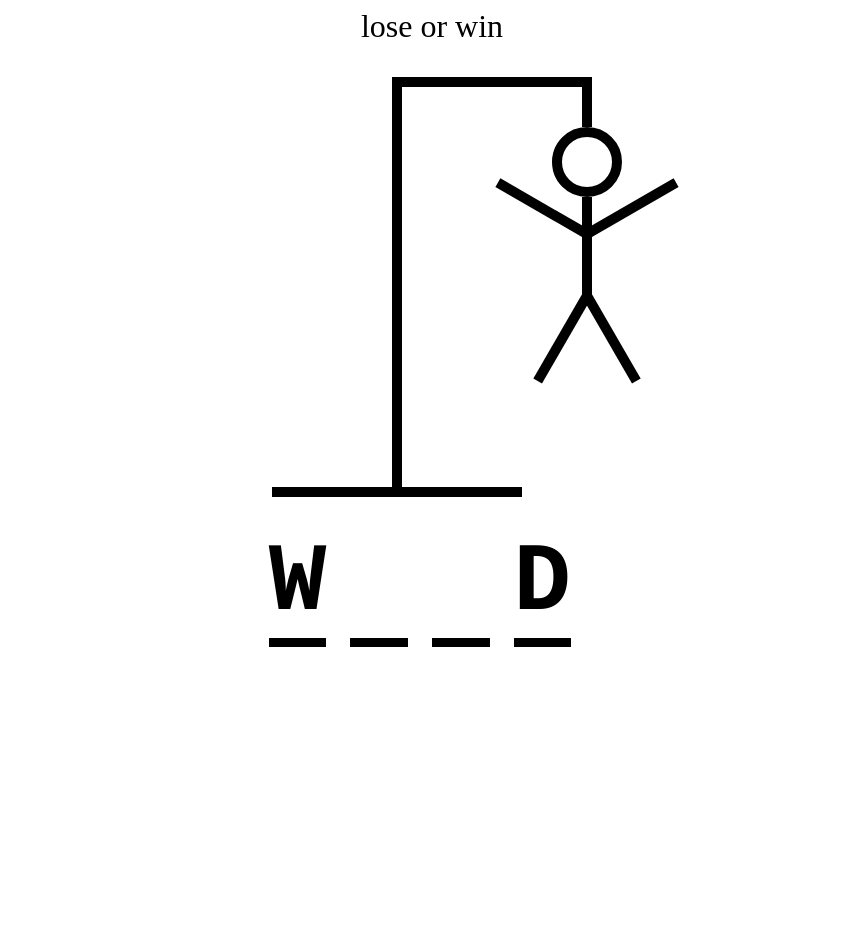
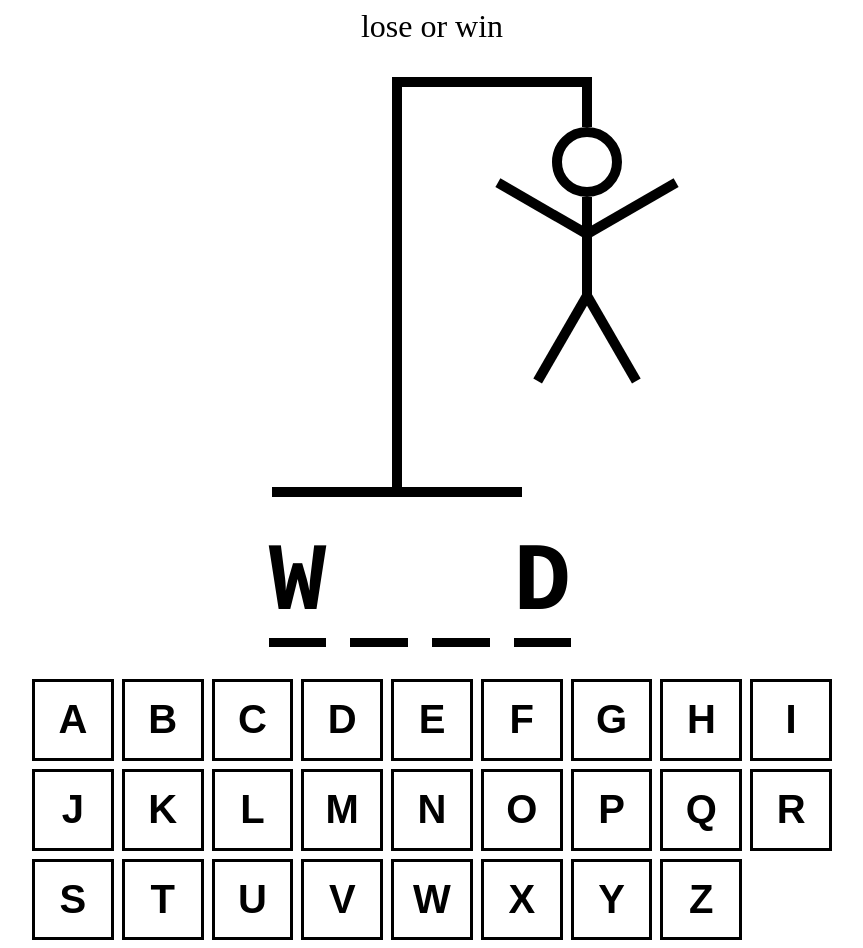
Before and after one commit to Ech0ke/hangmanTS, a React (Vite) app: page / in a window 1280 px wide. Shown: the whole page, without its empty margins (208-1071 px from the left). Before the commit the page ends 800 px from the top, so only its background shows below. Built offline with nearby package versions, Linux system fonts and the light colour scheme.

Commit message:
Created keyboard component and its layout

```diff
--- a/src/App.tsx
+++ b/src/App.tsx
@@ -1,8 +1,9 @@
 import { useState } from "react";
-import words from "./data/wordList.json";
+import words from "./data/WordList.json";
 import "./styles/AppStyle.css";
 import HangmanDrawing from "./HangmanDrawing";
 import HangmanWord from "./HangmanWord";
+import Keyboard from "./Keyboard";
 
 function App() {
   const [wordToGuess, setWordToGuess] = useState(() => {
@@ -16,6 +17,7 @@ function App() {
       <div className="app-text-info">lose or win</div>
       <HangmanDrawing />
       <HangmanWord />
+      <Keyboard />
     </div>
   );
 }
--- /dev/null
+++ b/src/Keyboard.tsx
@@ -0,0 +1,18 @@
+import "./styles/KeyboardStyle.css";
+import KEYS from "./data/Keys.json";
+
+function Keyboard() {
+  return (
+    <div className="keyboard-wrapper">
+      {KEYS.map((key) => {
+        return (
+          <button className="keyboard-button" key={key}>
+            {key}
+          </button>
+        );
+      })}
+    </div>
+  );
+}
+
+export default Keyboard;
--- /dev/null
+++ b/src/data/Keys.json
@@ -0,0 +1,4 @@
+[
+    "a", "b", "c", "d", "e", "f", "g", "h", "i", "j", "k", "l", "m",
+    "n", "o", "p", "q", "r", "s", "t", "u", "v", "w", "x", "y", "z"
+]
--- a/src/styles/HangmanWordStyle.css
+++ b/src/styles/HangmanWordStyle.css
@@ -10,7 +10,7 @@
 .word-letter {
   border-bottom: 0.1em solid black;
 
-  > .word-letter-guessed {
+  .word-letter-guessed {
     visibility: hidden;
   }
 }
--- /dev/null
+++ b/src/styles/KeyboardStyle.css
@@ -0,0 +1,33 @@
+.keyboard-wrapper {
+  align-self: stretch;
+  display: grid;
+  grid-template-columns: repeat(auto-fit, minmax(75px, 1fr));
+  gap: 0.5rem;
+}
+
+.keyboard-button {
+  width: 100%;
+  border: 3px solid black;
+  background: none;
+  aspect-ratio: 1/1;
+  font-size: 2.5rem;
+  text-transform: uppercase;
+  padding: 0.5rem;
+  font-weight: bold;
+  cursor: pointer;
+  color: black;
+
+  &.active {
+    background-color: hsl(200, 100%, 50%);
+    color: white;
+  }
+
+  &.inactive {
+    opacity: 0.3;
+  }
+
+  &:hover:not(:disabled),
+  &:focus:not(:disabled) {
+    background-color: hsl(200, 100%, 75%);
+  }
+}
```
